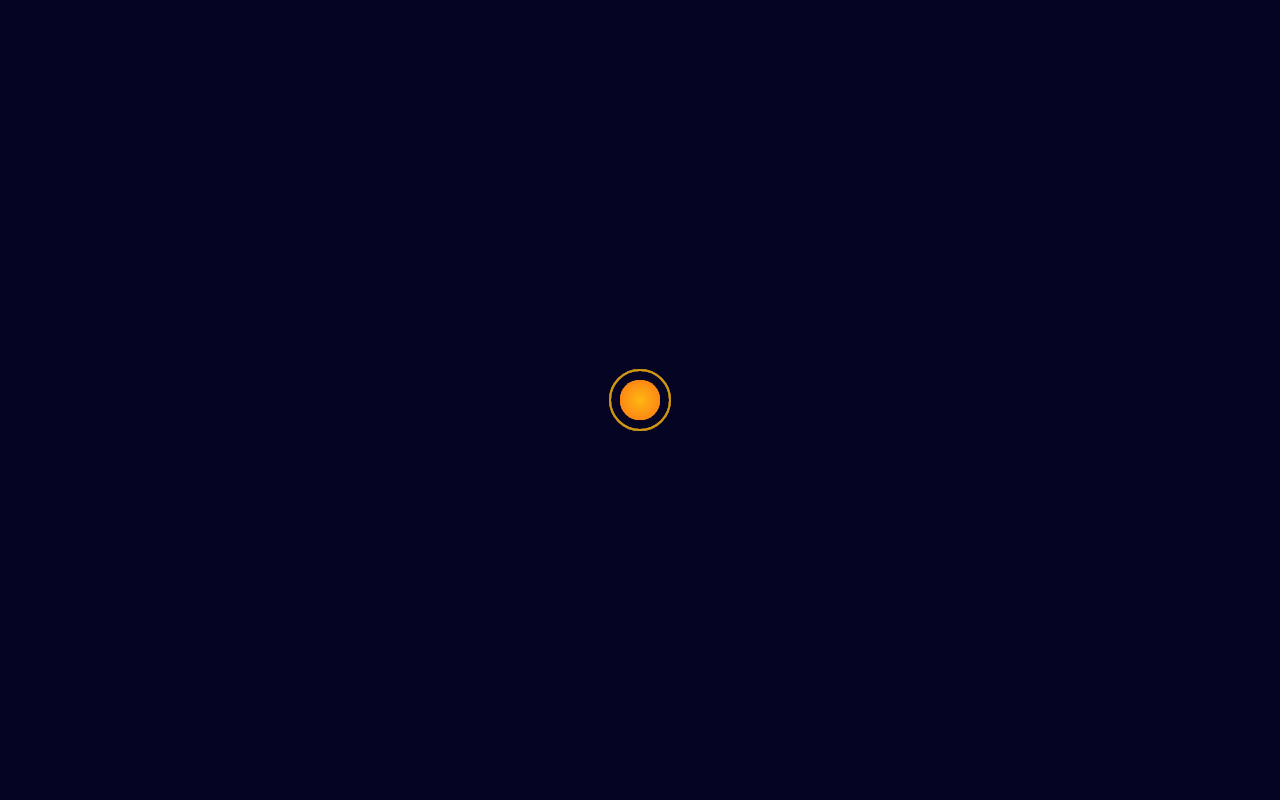
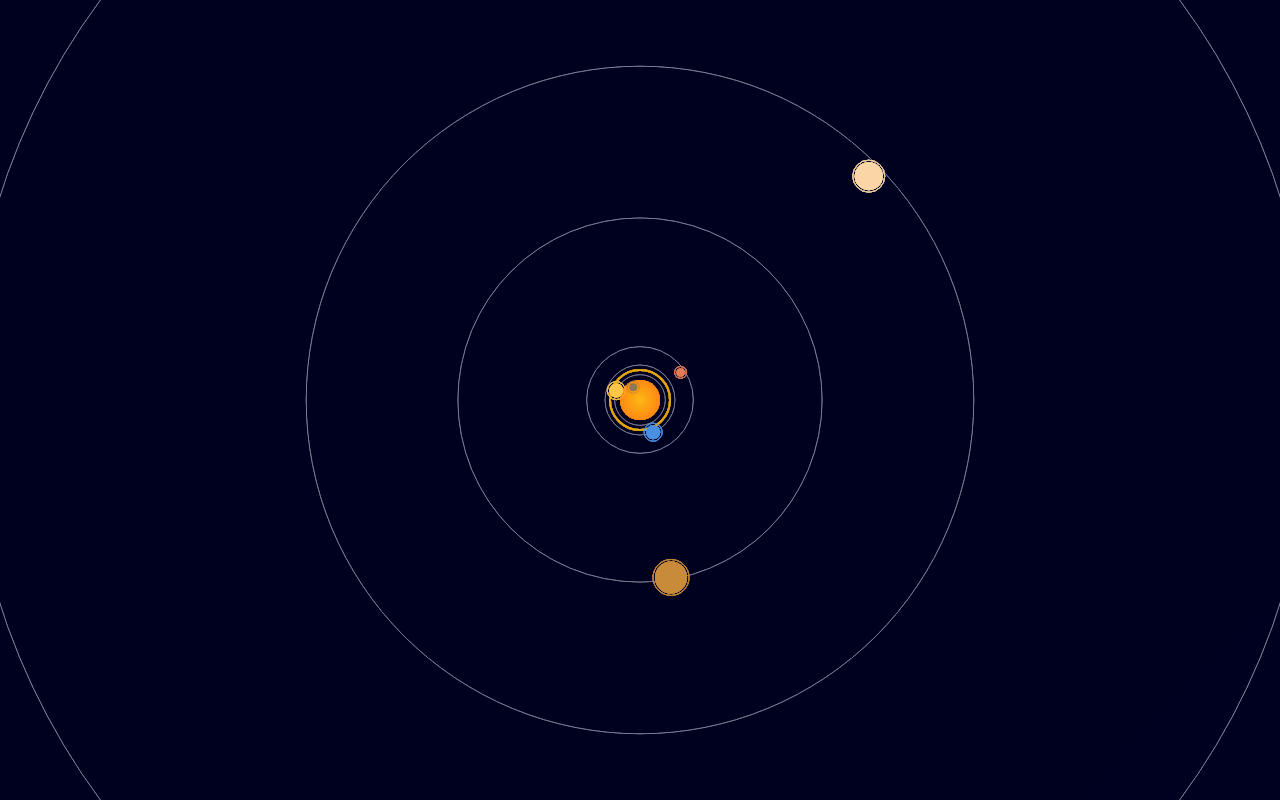
Before and after one commit to systemsconsciousness/systemsconsciousness.github.io, a plain HTML site: page index.html in a window 1280 px wide. Drawn offline with Linux system fonts and the light colour scheme.

Commit message:
Fix planets

```diff
--- a/index.html
+++ b/index.html
@@ -4,7 +4,6 @@
     <meta charset="UTF-8">
     <meta name="viewport" content="width=device-width, initial-scale=1.0">
     <title>Real-Time Solar System</title>
-    <script src="https://cdn.jsdelivr.net/npm/astronomy-engine@2.2.0/astronomy.browser.js"></script>
     <style>
         * {
             margin: 0;
@@ -33,6 +32,7 @@
 <body>
     <canvas id="solarSystemCanvas"></canvas>
 
+    <script src="https://cdnjs.cloudflare.com/ajax/libs/skyfield/1.45/skyfield.min.js"></script>
     <script>
         const canvas = document.getElementById('solarSystemCanvas');
         const ctx = canvas.getContext('2d');
@@ -47,22 +47,69 @@
             canvas.height = window.innerHeight;
         });
 
-        // Planet data
+        // Planet data with orbital elements (simplified for display)
         const planets = [
-            { name: 'Mercury', body: 'Mercury', color: '#8C7853', size: 4 },
-            { name: 'Venus', body: 'Venus', color: '#FFC649', size: 7 },
-            { name: 'Earth', body: 'Earth', color: '#4A90E2', size: 7 },
-            { name: 'Mars', body: 'Mars', color: '#E27B58', size: 4 },
-            { name: 'Jupiter', body: 'Jupiter', color: '#C88B3A', size: 16 },
-            { name: 'Saturn', body: 'Saturn', color: '#FAD5A5', size: 14 },
-            { name: 'Uranus', body: 'Uranus', color: '#4FD0E7', size: 8 },
-            { name: 'Neptune', body: 'Neptune', color: '#4166F5', size: 8 }
+            { name: 'Mercury', color: '#8C7853', size: 4, a: 0.3871, e: 0.2056, period: 0.2408 },
+            { name: 'Venus', color: '#FFC649', size: 7, a: 0.7233, e: 0.0067, period: 0.6152 },
+            { name: 'Earth', color: '#4A90E2', size: 7, a: 1.0000, e: 0.0167, period: 1.0000 },
+            { name: 'Mars', color: '#E27B58', size: 4, a: 1.5237, e: 0.0934, period: 1.8809 },
+            { name: 'Jupiter', color: '#C88B3A', size: 16, a: 5.2029, e: 0.0485, period: 11.862 },
+            { name: 'Saturn', color: '#FAD5A5', size: 14, a: 9.5370, e: 0.0556, period: 29.461 },
+            { name: 'Uranus', color: '#4FD0E7', size: 8, a: 19.1915, e: 0.0472, period: 84.32 },
+            { name: 'Neptune', color: '#4166F5', size: 8, a: 30.0690, e: 0.0086, period: 166.84 }
         ];
 
         // Calculate AU to pixel conversion (dynamically scaled)
-        let auToPixel = 30;
+        let auToPixel = 35;
         let offsetX = canvas.width / 2;
         let offsetY = canvas.height / 2;
+
+        // Calculate mean anomaly from time
+        function getMeanAnomaly(planet, date) {
+            const year = date.getFullYear();
+            const month = date.getMonth() + 1;
+            const day = date.getDate();
+            const hours = date.getHours();
+            const minutes = date.getMinutes();
+            const seconds = date.getSeconds();
+
+            // Calculate Julian date
+            const a = Math.floor((14 - month) / 12);
+            const y = year + 4800 - a;
+            const m = month + 12 * a - 3;
+            const jdn = day + Math.floor((153 * m + 2) / 5) + 365 * y + Math.floor(y / 4) - Math.floor(y / 100) + Math.floor(y / 400) - 32045;
+            const jd = jdn + (hours - 12) / 24 + minutes / 1440 + seconds / 86400;
+
+            // Reference epoch J2000.0
+            const j2000 = 2451545.0;
+            const t = (jd - j2000) / 36525;
+            const days = jd - j2000;
+
+            // Mean anomaly calculation
+            const n = (2 * Math.PI) / (planet.period * 365.25);
+            const M = n * days;
+            return M % (2 * Math.PI);
+        }
+
+        // Solve Kepler's equation (simplified Newton-Raphson)
+        function solveKeplers(M, e) {
+            let E = M;
+            for (let i = 0; i < 10; i++) {
+                E = M + e * Math.sin(E);
+            }
+            return E;
+        }
+
+        // Calculate planet position
+        function getPlanetPosition(planet, date) {
+            const M = getMeanAnomaly(planet, date);
+            const E = solveKeplers(M, planet.e);
+
+            const x = planet.a * (Math.cos(E) - planet.e);
+            const y = planet.a * Math.sqrt(1 - planet.e * planet.e) * Math.sin(E);
+
+            return { x, y, distance: planet.a };
+        }
 
         // Draw orbit path
         function drawOrbit(radiusAU, color = 'rgba(255, 255, 255, 0.05)') {
@@ -109,42 +156,21 @@
             ctx.stroke();
         }
 
-        // Get planet position from Astronomy Engine
-        function getPlanetPosition(body) {
-            try {
-                const observer = new Astronomy.Observer(0, 0);
-                const date = new Date();
-                const vector = Astronomy.HeliocentricPosition(body, date);
-
-                if (vector) {
-                    return {
-                        x: vector.x,
-                        y: vector.z,  // Use z as y for top-down view
-                        distance: Math.sqrt(vector.x * vector.x + vector.z * vector.z)
-                    };
-                }
-            } catch (e) {
-                console.log('Error calculating position for', body);
-            }
-            return null;
-        }
-
         // Animation loop
         function animate() {
-            // Clear canvas
-            ctx.fillStyle = 'rgba(10, 14, 39, 0.1)';
+            // Clear canvas with fade effect
+            ctx.fillStyle = 'rgba(10, 14, 39, 0.05)';
             ctx.fillRect(0, 0, canvas.width, canvas.height);
 
             // Recalculate offsets for responsiveness
             offsetX = canvas.width / 2;
             offsetY = canvas.height / 2;
 
+            const now = new Date();
+
             // Draw orbits for reference
             for (let planet of planets) {
-                const pos = getPlanetPosition(planet.body);
-                if (pos) {
-                    drawOrbit(pos.distance);
-                }
+                drawOrbit(planet.a);
             }
 
             // Draw Sun
@@ -152,12 +178,10 @@
 
             // Draw planets in correct positions
             for (let planet of planets) {
-                const pos = getPlanetPosition(planet.body);
-                if (pos) {
-                    const screenX = offsetX + pos.x * auToPixel;
-                    const screenY = offsetY + pos.y * auToPixel;
-                    drawPlanet(screenX, screenY, planet.size, planet.color);
-                }
+                const pos = getPlanetPosition(planet, now);
+                const screenX = offsetX + pos.x * auToPixel;
+                const screenY = offsetY + pos.y * auToPixel;
+                drawPlanet(screenX, screenY, planet.size, planet.color);
             }
 
             requestAnimationFrame(animate);
```
